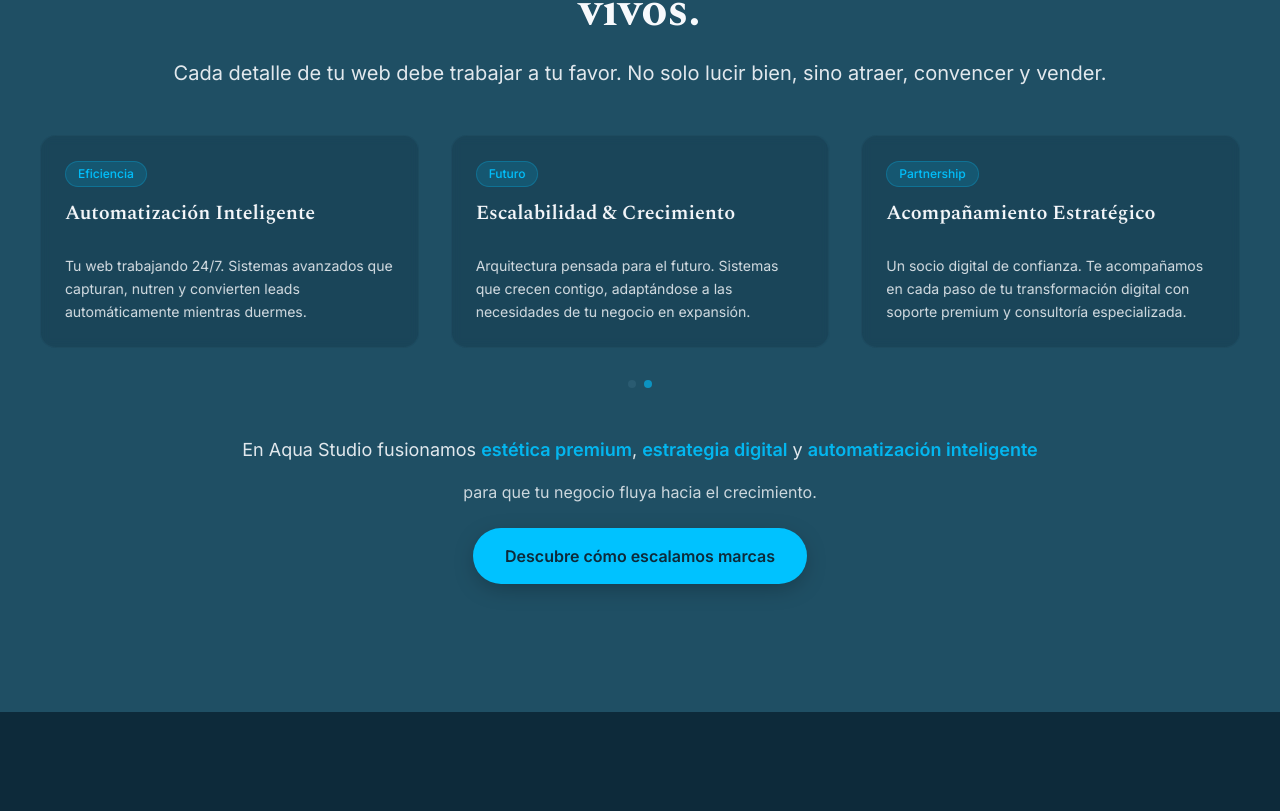
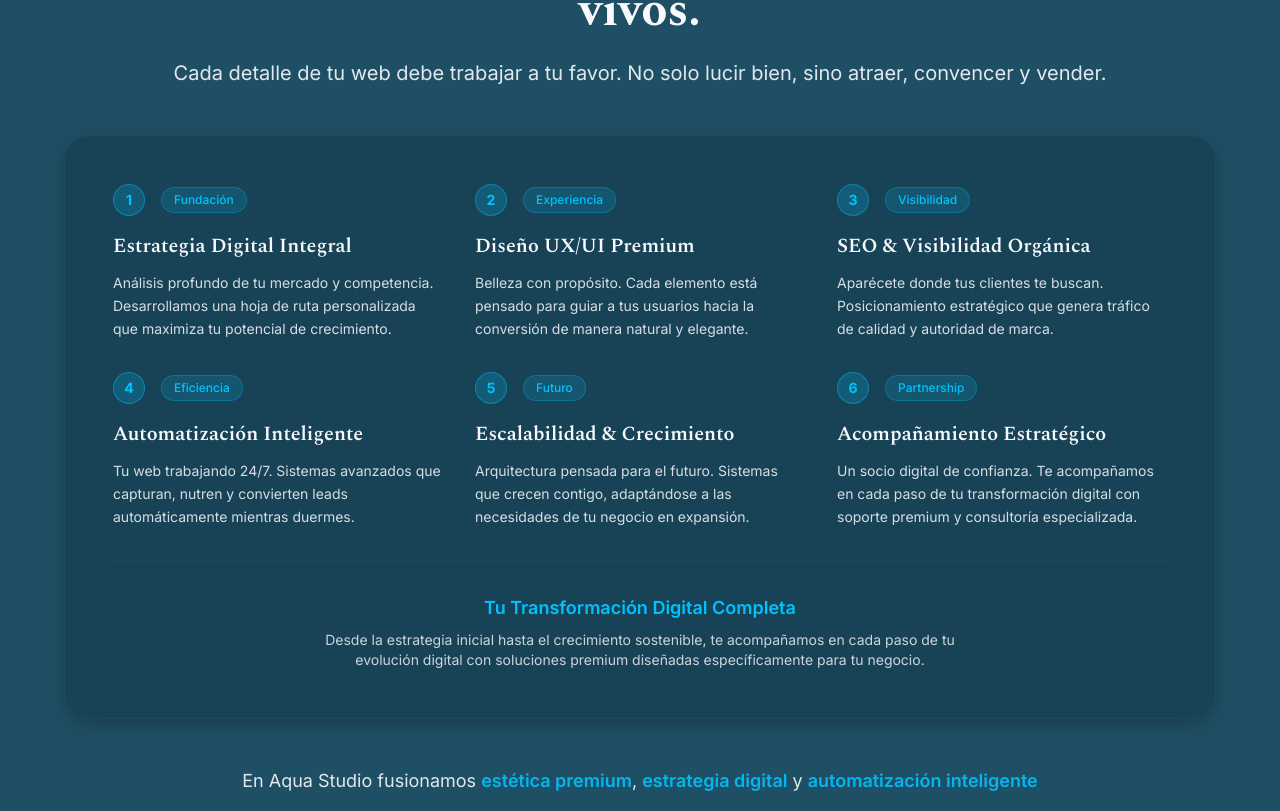
Before and after one commit to juanaranedagattavara-jpg/aquastudio, a Next.js app: page / in a window 1280 px wide. Shown: the part 989-1800 px from the top of the page. Built offline with nearby package versions, Linux system fonts and the light colour scheme.

Commit message:
Update hero title to single line without period

```diff
--- a/app/page.tsx
+++ b/app/page.tsx
@@ -5,7 +5,6 @@ import Button from "@/components/Button";
 import PlanCard from "@/components/PlanCard";
 import Testimonial from "@/components/Testimonial";
 import MetricsChip from "@/components/MetricsChip";
-import BenefitsCarousel from "@/components/BenefitsCarousel";
 import { services } from "@/data/services";
 import { caseStudies } from "@/data/case-studies";
 
@@ -43,7 +42,7 @@ export default function HomePage() {
 
         <div className="relative z-10 max-w-5xl px-4">
           <h1 className="mb-8 text-5xl font-bold leading-tight md:text-6xl lg:text-7xl">
-            Diseñamos webs que fluyen y convierten.
+            Más que diseño, creamos sistemas digitales vivos
           </h1>
           <p className="mb-12 text-xl md:text-2xl lg:text-3xl opacity-90 max-w-4xl mx-auto leading-relaxed">
             En Aqua Studio creamos experiencias digitales premium: diseño elegante, funnels automatizados y estrategia inteligente que transforman clics en clientes.
@@ -71,8 +70,132 @@ export default function HomePage() {
             </p>
           </div>
 
-          {/* Carrusel de Beneficios */}
-          <BenefitsCarousel />
+          {/* Storytelling de Transformación Digital */}
+          <div className="max-w-6xl mx-auto">
+            <div className="bg-brand-deep/30 backdrop-blur-sm border border-brand-waves/20 rounded-3xl p-12 shadow-soft">
+              <div className="grid md:grid-cols-2 lg:grid-cols-3 gap-8">
+                {/* Paso 1: Fundación */}
+                <div className="group">
+                  <div className="flex items-center mb-4">
+                    <div className="w-8 h-8 rounded-full bg-brand-bright/20 border border-brand-bright/40 flex items-center justify-center mr-4">
+                      <span className="text-brand-bright text-sm font-bold">1</span>
+                    </div>
+                    <div className="px-3 py-1 rounded-full bg-brand-bright/15 border border-brand-bright/25 text-brand-bright text-xs font-medium">
+                      Fundación
+                    </div>
+                  </div>
+                  <h3 className="text-xl font-semibold mb-3 group-hover:text-brand-bright transition-colors">
+                    Estrategia Digital Integral
+                  </h3>
+                  <p className="text-sm opacity-85 leading-relaxed">
+                    Análisis profundo de tu mercado y competencia. Desarrollamos una hoja de ruta personalizada que maximiza tu potencial de crecimiento.
+                  </p>
+                </div>
+
+                {/* Paso 2: Experiencia */}
+                <div className="group">
+                  <div className="flex items-center mb-4">
+                    <div className="w-8 h-8 rounded-full bg-brand-bright/20 border border-brand-bright/40 flex items-center justify-center mr-4">
+                      <span className="text-brand-bright text-sm font-bold">2</span>
+                    </div>
+                    <div className="px-3 py-1 rounded-full bg-brand-bright/15 border border-brand-bright/25 text-brand-bright text-xs font-medium">
+                      Experiencia
+                    </div>
+                  </div>
+                  <h3 className="text-xl font-semibold mb-3 group-hover:text-brand-bright transition-colors">
+                    Diseño UX/UI Premium
+                  </h3>
+                  <p className="text-sm opacity-85 leading-relaxed">
+                    Belleza con propósito. Cada elemento está pensado para guiar a tus usuarios hacia la conversión de manera natural y elegante.
+                  </p>
+                </div>
+
+                {/* Paso 3: Visibilidad */}
+                <div className="group">
+                  <div className="flex items-center mb-4">
+                    <div className="w-8 h-8 rounded-full bg-brand-bright/20 border border-brand-bright/40 flex items-center justify-center mr-4">
+                      <span className="text-brand-bright text-sm font-bold">3</span>
+                    </div>
+                    <div className="px-3 py-1 rounded-full bg-brand-bright/15 border border-brand-bright/25 text-brand-bright text-xs font-medium">
+                      Visibilidad
+                    </div>
+                  </div>
+                  <h3 className="text-xl font-semibold mb-3 group-hover:text-brand-bright transition-colors">
+                    SEO & Visibilidad Orgánica
+                  </h3>
+                  <p className="text-sm opacity-85 leading-relaxed">
+                    Aparécete donde tus clientes te buscan. Posicionamiento estratégico que genera tráfico de calidad y autoridad de marca.
+                  </p>
+                </div>
+
+                {/* Paso 4: Eficiencia */}
+                <div className="group">
+                  <div className="flex items-center mb-4">
+                    <div className="w-8 h-8 rounded-full bg-brand-bright/20 border border-brand-bright/40 flex items-center justify-center mr-4">
+                      <span className="text-brand-bright text-sm font-bold">4</span>
+                    </div>
+                    <div className="px-3 py-1 rounded-full bg-brand-bright/15 border border-brand-bright/25 text-brand-bright text-xs font-medium">
+                      Eficiencia
+                    </div>
+                  </div>
+                  <h3 className="text-xl font-semibold mb-3 group-hover:text-brand-bright transition-colors">
+                    Automatización Inteligente
+                  </h3>
+                  <p className="text-sm opacity-85 leading-relaxed">
+                    Tu web trabajando 24/7. Sistemas avanzados que capturan, nutren y convierten leads automáticamente mientras duermes.
+                  </p>
+                </div>
+
+                {/* Paso 5: Futuro */}
+                <div className="group">
+                  <div className="flex items-center mb-4">
+                    <div className="w-8 h-8 rounded-full bg-brand-bright/20 border border-brand-bright/40 flex items-center justify-center mr-4">
+                      <span className="text-brand-bright text-sm font-bold">5</span>
+                    </div>
+                    <div className="px-3 py-1 rounded-full bg-brand-bright/15 border border-brand-bright/25 text-brand-bright text-xs font-medium">
+                      Futuro
+                    </div>
+                  </div>
+                  <h3 className="text-xl font-semibold mb-3 group-hover:text-brand-bright transition-colors">
+                    Escalabilidad & Crecimiento
+                  </h3>
+                  <p className="text-sm opacity-85 leading-relaxed">
+                    Arquitectura pensada para el futuro. Sistemas que crecen contigo, adaptándose a las necesidades de tu negocio en expansión.
+                  </p>
+                </div>
+
+                {/* Paso 6: Partnership */}
+                <div className="group">
+                  <div className="flex items-center mb-4">
+                    <div className="w-8 h-8 rounded-full bg-brand-bright/20 border border-brand-bright/40 flex items-center justify-center mr-4">
+                      <span className="text-brand-bright text-sm font-bold">6</span>
+                    </div>
+                    <div className="px-3 py-1 rounded-full bg-brand-bright/15 border border-brand-bright/25 text-brand-bright text-xs font-medium">
+                      Partnership
+                    </div>
+                  </div>
+                  <h3 className="text-xl font-semibold mb-3 group-hover:text-brand-bright transition-colors">
+                    Acompañamiento Estratégico
+                  </h3>
+                  <p className="text-sm opacity-85 leading-relaxed">
+                    Un socio digital de confianza. Te acompañamos en cada paso de tu transformación digital con soporte premium y consultoría especializada.
+                  </p>
+                </div>
+              </div>
+
+              {/* Línea conectora visual */}
+              <div className="mt-8 pt-8 border-t border-brand-waves/20">
+                <div className="text-center">
+                  <p className="text-lg font-semibold text-brand-bright mb-2">
+                    Tu Transformación Digital Completa
+                  </p>
+                  <p className="text-sm opacity-80 max-w-2xl mx-auto">
+                    Desde la estrategia inicial hasta el crecimiento sostenible, te acompañamos en cada paso de tu evolución digital con soluciones premium diseñadas específicamente para tu negocio.
+                  </p>
+                </div>
+              </div>
+            </div>
+          </div>
 
           <div className="text-center mt-12">
             <div className="mb-6">
```
